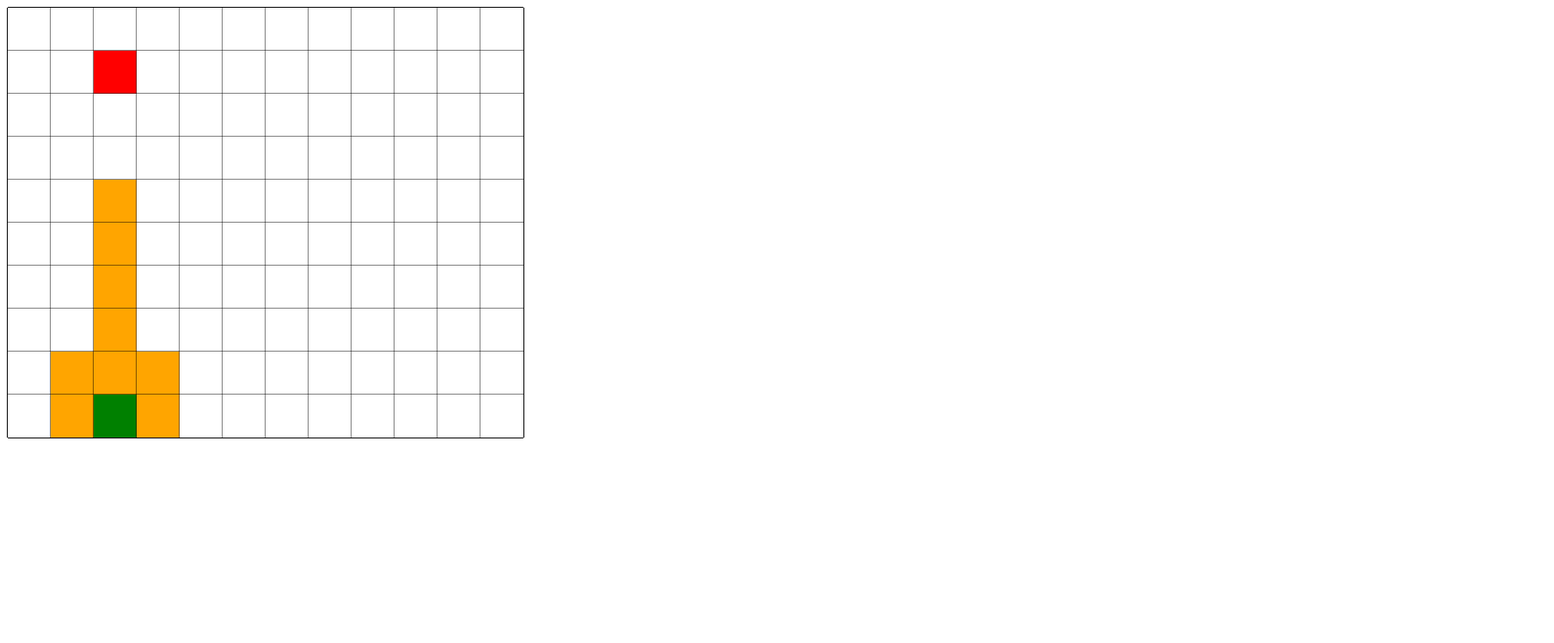
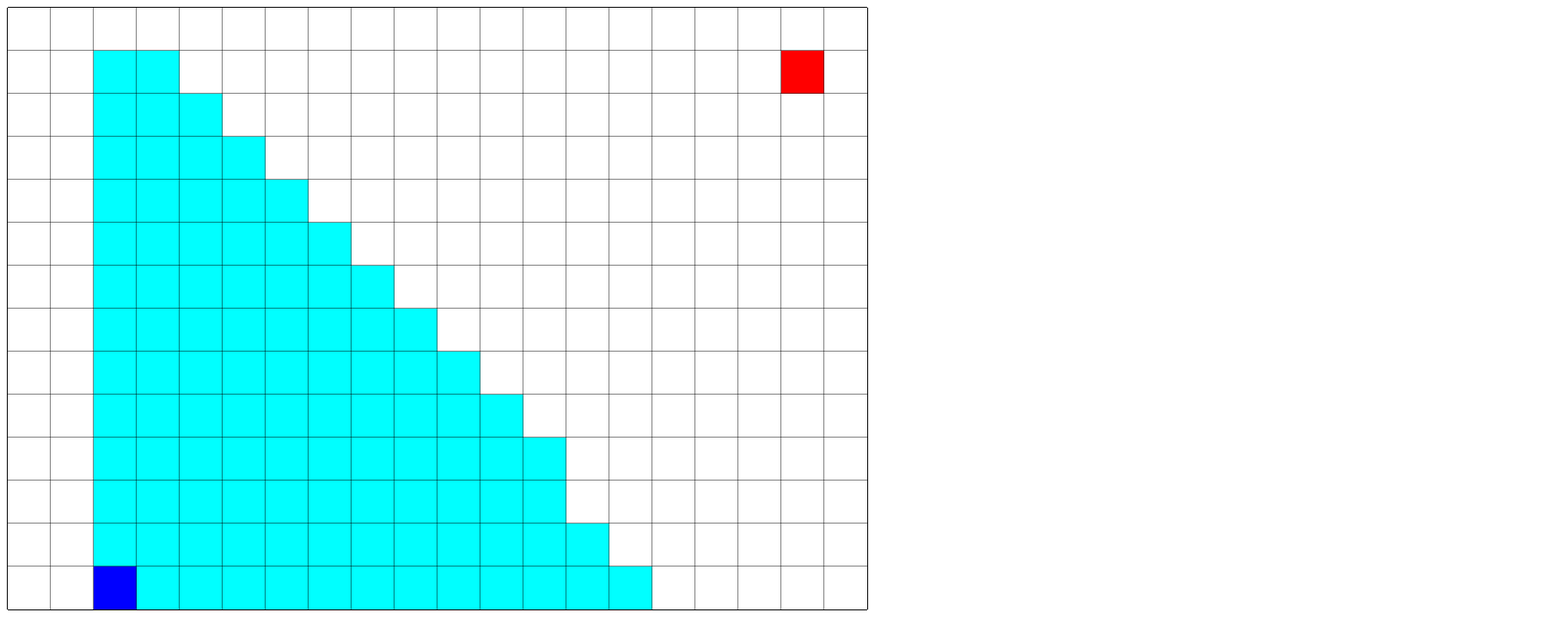
Before and after one commit to balucas/pathfinding-viz, a website: page index.html in a window 1280 px wide. Shown: the whole page at 86% size, 1808 px wide, since content can reach past the window. Drawn offline with Linux system fonts and the light colour scheme.

Commit message:
backtracking implemented, stable ver

```diff
--- a/index.html
+++ b/index.html
@@ -7,7 +7,7 @@
 
     <div class="jumbotron">
     </div>
-    <canvas id="canvas" height="800" width="800">
+    <canvas id="canvas" height="1200" width="1800">
 
     </canvas>
 
--- a/script.js
+++ b/script.js
@@ -1,8 +1,8 @@
 
-var height = 10;
-var width = 12;
-var startCoord = [2,9];
-var endCoord = [2,1];
+var height = 14;
+var width = 20;
+var startCoord = [2,13];
+var endCoord = [18,1];
 var openSet = [];
 var closedSet = [];
 
@@ -21,20 +21,23 @@ function init(){
         newNode.h = Math.abs(x - endCoord[0]) + Math.abs(y - endCoord[1]);  //Calculate Manhattan distance
         newNode.f = newNode.g + newNode.h;                                  //Total f(n)
         newNode.coord = [x,y];
-        newNode.visited = true;
+        newNode.state = 'start';
+        newNode.parent = null;
         openSet.push(newNode);
       }else if(x == endCoord[0] && y == endCoord[1]){
         newNode.g = 1;
         newNode.h = 0;                                                      //End node has 0 h(n)
         newNode.f = newNode.g + newNode.h;                                  //Total f(n)
         newNode.coord = [x,y];
-        newNode.visited = false;
+        newNode.state = 'end';
+        newNode.parent = null;
       }else{
         newNode.g = 1;
-        newNode.h = Math.abs(x - endCoord[0]) + Math.abs(y - endCoord[1]);  //Calculate Manhattan distance
+        newNode.h = (Math.abs(x - endCoord[0]) + Math.abs(y - endCoord[1])) *1;  //Calculate Manhattan distance
         newNode.f = newNode.g + newNode.h;                                  //Total f(n)
         newNode.coord = [x,y];
-        newNode.visited = false;
+        newNode.state = 'empty';
+        newNode.parent = null;
       }
       newRow.push(newNode);
     }
@@ -45,9 +48,20 @@ function init(){
 function search(){
   //insert iteration of search algo here
   var currNode = openSet.shift();
+
+  //if endNode reached, backtrack
+  if(currNode.h == 0){
+    while(currNode.parent != null){
+      currNode = currNode.parent;
+      currNode.state = 'path';
+    }
+    debugger;
+    paint();
+    return null;
+  }
+
   closedSet.push(currNode);
-  debugger;
-  grid[currNode.coord[1]][currNode.coord[0]].visited = true;
+  grid[currNode.coord[1]][currNode.coord[0]].state = 'visited';
 
   //check if node is on edge of grid
   if(currNode.coord[1] > 0){            //check top
@@ -70,18 +84,17 @@ function search(){
     checkNode(currNode, right);
   }
 
-
   paint();
   window.setTimeout(function(){
     //continue if openset is not empty
     if(openSet.length > 0){
       search();
     }
-  }, 500);
+  }, 50);
 }
 
 function checkNode(currNode, neighborNode){
-  if(!openSet.includes(neighborNode)){
+  if(!openSet.includes(neighborNode) && !closedSet.includes(neighborNode)){
     //If not traversed yet, set parent to currNode, calculate f, & add to openSet
     neighborNode.parent = currNode;
     neighborNode.g += currNode.g;
@@ -123,11 +136,13 @@ function paint(){
       ctx.beginPath();
       ctx.rect(x * scale + 1, y * scale + 1, scale, scale);
       if(x == startCoord[0] && y == startCoord[1]){
-        ctx.fillStyle = 'green';
+        ctx.fillStyle = 'rgb(0, 0, 255)';
       }else if(x == endCoord[0] && y == endCoord[1]){
         ctx.fillStyle = 'red';
-      }else if(grid[y][x].visited){
-        ctx.fillStyle = 'orange'
+      }else if(grid[y][x].state == 'visited'){
+        ctx.fillStyle = 'rgb(0, 255, 255)';
+      }else if(grid[y][x].state == 'path'){
+        ctx.fillStyle = 'rgb(0, 255, 0)';
       }else{
         ctx.fillStyle = 'white';
       }
```
